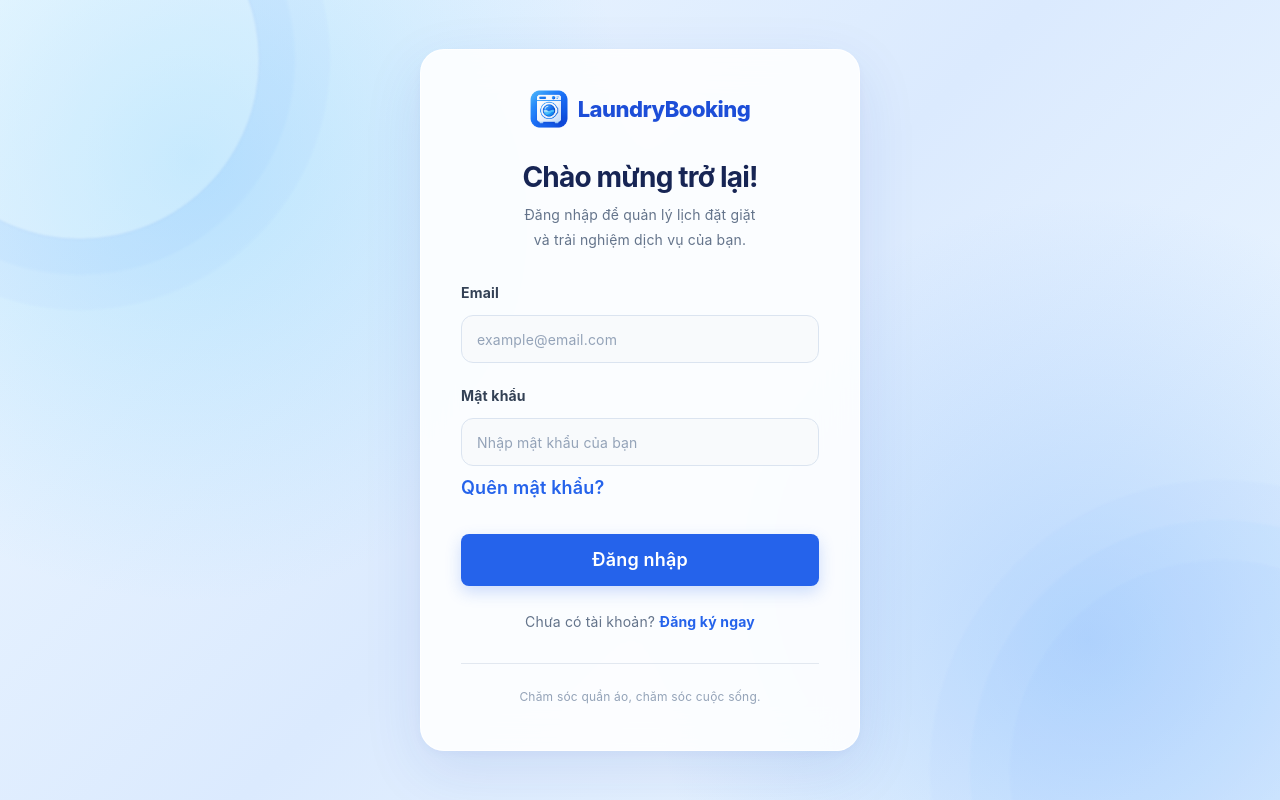
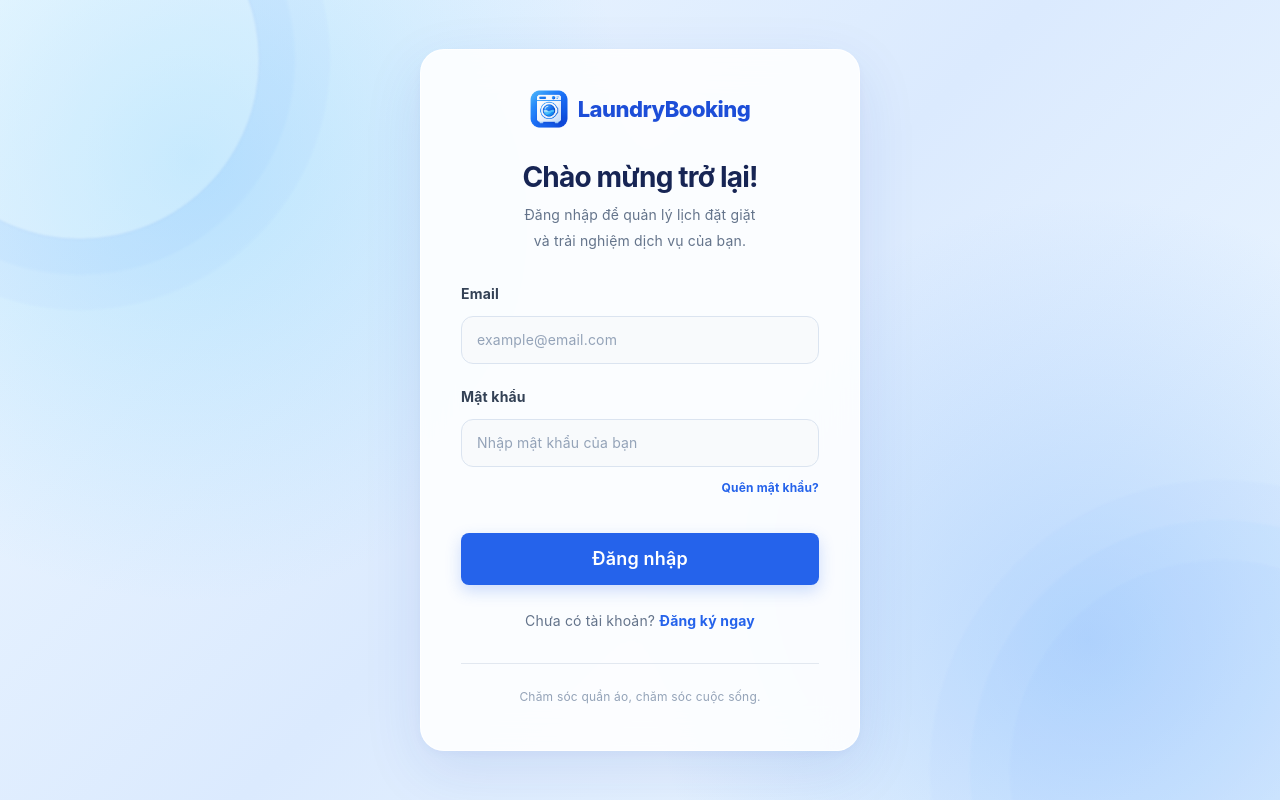
Before and after one commit to TuanTanker44/booking-system-ui, a React (Vite) app: page /login in a window 1280 px wide. Built offline with nearby package versions, Linux system fonts and the light colour scheme; no server answers.

Commit message:
style: add forgot password link styling

```diff
--- a/src/pages/auth/LoginPage.css
+++ b/src/pages/auth/LoginPage.css
@@ -171,6 +171,25 @@
   box-shadow: 0 0 0 4px rgba(59, 130, 246, 0.12);
 }
 
+.auth-forgot-password-row {
+  display: flex;
+  justify-content: flex-end;
+  margin-top: -1px;
+}
+
+.auth-forgot-password-row a {
+  color: #2563eb;
+  font-size: 12px;
+  font-weight: 700;
+  text-decoration: none;
+  transition: color 0.2s ease;
+}
+
+.auth-forgot-password-row a:hover {
+  color: #1d4ed8;
+  text-decoration: underline;
+}
+
 /* ===== Error ===== */
 .auth-error {
   margin: -8px 0 0;
```
